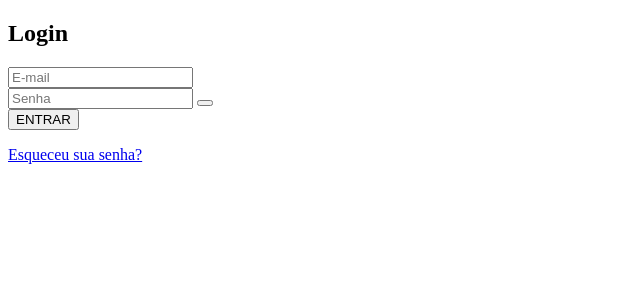
After one commit to IgorAldivanSL/PI-TSI, a PHP site: page /backend/login.php in a window 1280 px wide. The commit adds this page. Shown: the top 300 px of the page, without its empty margins (0-640 px from the left). Run offline with PHP 8.4, Linux system fonts and the light colour scheme; data comes from the database, SQL or seed files in the repository.

Commit message:
cadastro e login feitos

```diff
--- /dev/null
+++ b/backend/login.php
@@ -0,0 +1,57 @@
+<?php
+try {
+    // Conexão com banco SQLite
+    $pdo = new PDO('sqlite:rtrips_db.sqlite');
+    $pdo->setAttribute(PDO::ATTR_ERRMODE, PDO::ERRMODE_EXCEPTION);
+
+    // Verifica se os dados foram enviados
+    if ($_SERVER["REQUEST_METHOD"] === "POST") {
+        $email = $_POST['email'] ?? '';
+        $senha = $_POST['senha'] ?? '';
+
+        // Consulta o usuário no banco
+        $stmt = $pdo->prepare("SELECT * FROM usuarios WHERE email = :email");
+        $stmt->bindParam(':email', $email);
+        $stmt->execute();
+
+        $usuario = $stmt->fetch(PDO::FETCH_ASSOC);
+
+        if ($usuario && password_verify($senha, $usuario['senha'])) {
+            echo "Login bem-sucedido. Bem-vindo, " . htmlspecialchars($usuario['email']) . "!";
+        } else {
+            echo "E-mail ou senha incorretos.";
+        }
+    }
+} catch (PDOException $e) {
+    echo "Erro na conexão: " . $e->getMessage();
+}
+?>
+
+<!DOCTYPE html>
+<html lang="pt-BR">
+<head>
+    <meta charset="UTF-8">
+    <meta name="viewport" content="width=device-width, initial-scale=1.0">
+    <title>Login</title>
+
+</head>
+<body>
+    <div class="login-container">
+        <div class="logo"></div>
+        <h2>Login</h2>
+        <form action="login.php" method="POST">
+            <div class="input-group">
+                <span class="icon"></span>
+                <input type="email" placeholder="E-mail" required>
+            </div>
+            <div class="input-group">
+                <span class="icon"></span>
+                <input type="password" placeholder="Senha" id="password" required>
+                <button type="button" class="btn-toggle-password" onclick="togglePasswordVisibility()"></button>
+            </div>
+            <button type="submit">ENTRAR</button>
+            <p class="forgot-password"><a href="#">Esqueceu sua senha?</a></p>
+        </form>
+    </div>
+</body>
+</html>
```
Also changed, not shown: backend/cadastro.php (+64 -27 lines), cadastro.html (deleted, +0 -50 lines).
